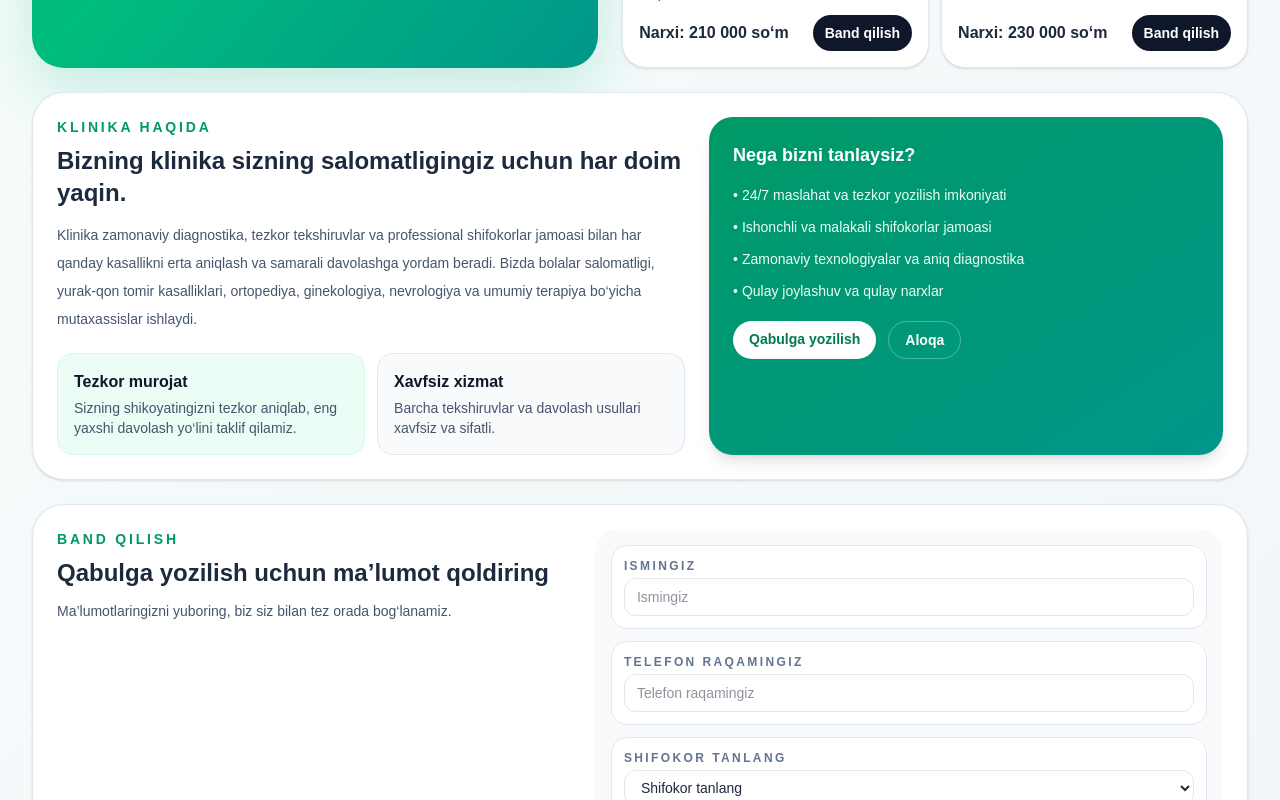
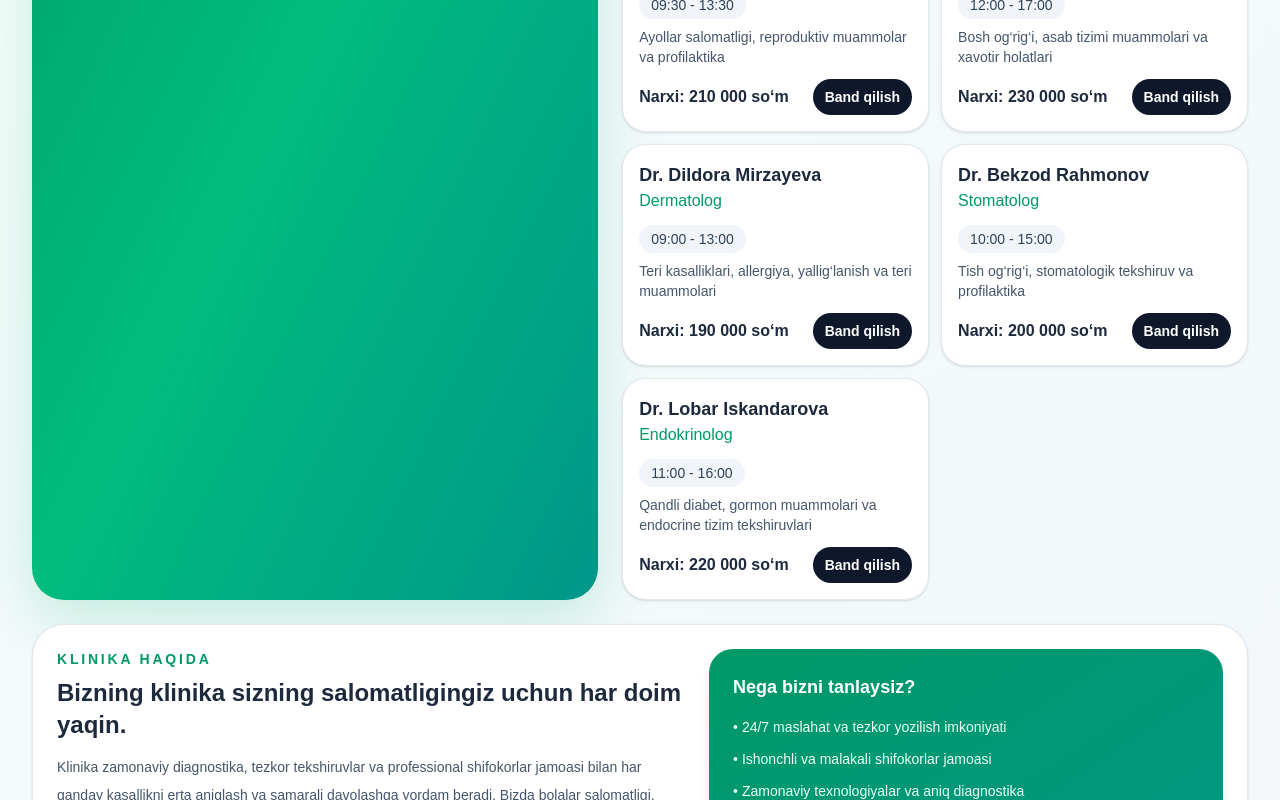
Before and after one commit to salimitdinovsardor-arch/lesson, a Next.js app: page / in a window 1280 px wide. Shown: the part 1695-2495 px from the top of the page. Built offline with nearby package versions, Linux system fonts and the light colour scheme.

Commit message:
saytim tayyor

```diff
--- a/pages/index.jsx
+++ b/pages/index.jsx
@@ -44,6 +44,27 @@ const doctors = [
     fee: "230 000 so‘m",
     note: "Bosh og‘rig‘i, asab tizimi muammolari va xavotir holatlari",
   },
+  {
+    name: "Dr. Dildora Mirzayeva",
+    specialty: "Dermatolog",
+    time: "09:00 - 13:00",
+    fee: "190 000 so‘m",
+    note: "Teri kasalliklari, allergiya, yallig‘lanish va teri muammolari",
+  },
+  {
+    name: "Dr. Bekzod Rahmonov",
+    specialty: "Stomatolog",
+    time: "10:00 - 15:00",
+    fee: "200 000 so‘m",
+    note: "Tish og‘rig‘i, stomatologik tekshiruv va profilaktika",
+  },
+  {
+    name: "Dr. Lobar Iskandarova",
+    specialty: "Endokrinolog",
+    time: "11:00 - 16:00",
+    fee: "220 000 so‘m",
+    note: "Qandli diabet, gormon muammolari va endocrine tizim tekshiruvlari",
+  },
 ];
 
 const services = [
@@ -86,6 +107,21 @@ const specialties = [
     key: "therapy",
     diseases: ["Yengil kasalliklar", "Isitma", "Qorin og‘rig‘i"],
   },
+  {
+    title: "Dermatologiya",
+    key: "dermatology",
+    diseases: ["Yallig‘lanish", "Ter kutish", "Teri kasalliklari"],
+  },
+  {
+    title: "Stomatologiya",
+    key: "dentistry",
+    diseases: ["Tish og‘rig‘i", "Tish shifoxonasi", "Stomatologik muammolar"],
+  },
+  {
+    title: "Endokrinologiya",
+    key: "endocrinology",
+    diseases: ["Qandli diabet", "Shish", "Gormon muammolari"],
+  },
 ];
 
 const specialtyMap = {
@@ -95,6 +131,9 @@ const specialtyMap = {
   gynecology: ["Ginekolog"],
   neurology: ["Nevrolog"],
   therapy: ["Terapevt"],
+  dermatology: ["Dermatolog"],
+  dentistry: ["Stomatolog"],
+  endocrinology: ["Endokrinolog"],
 };
 
 export default function Home() {
```
